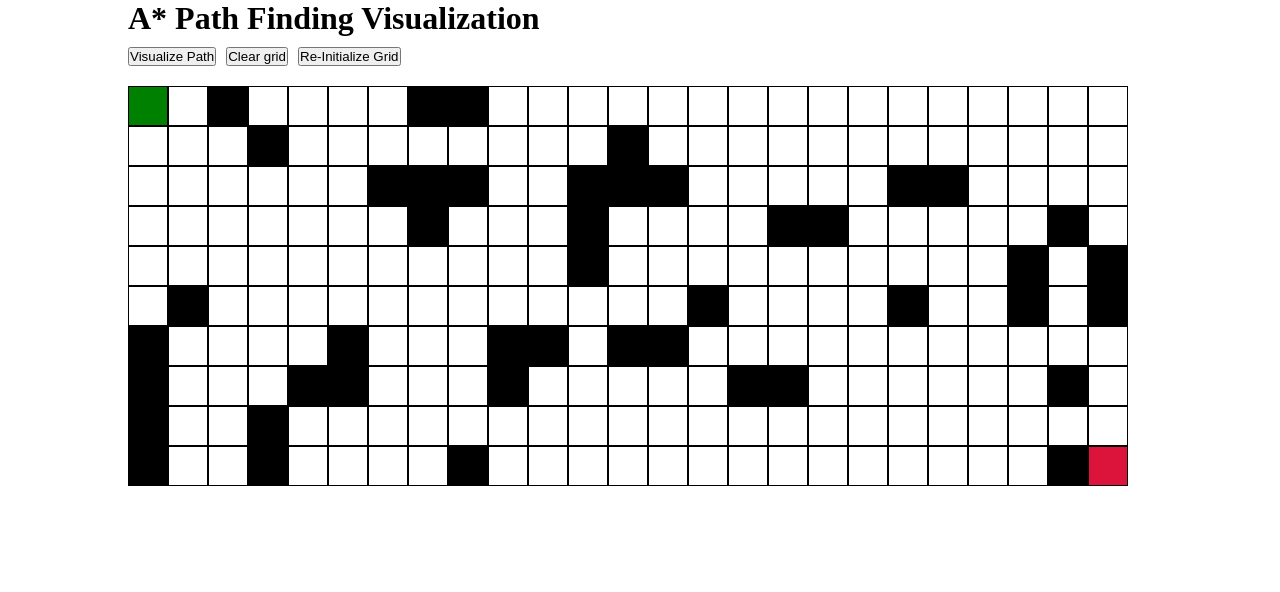
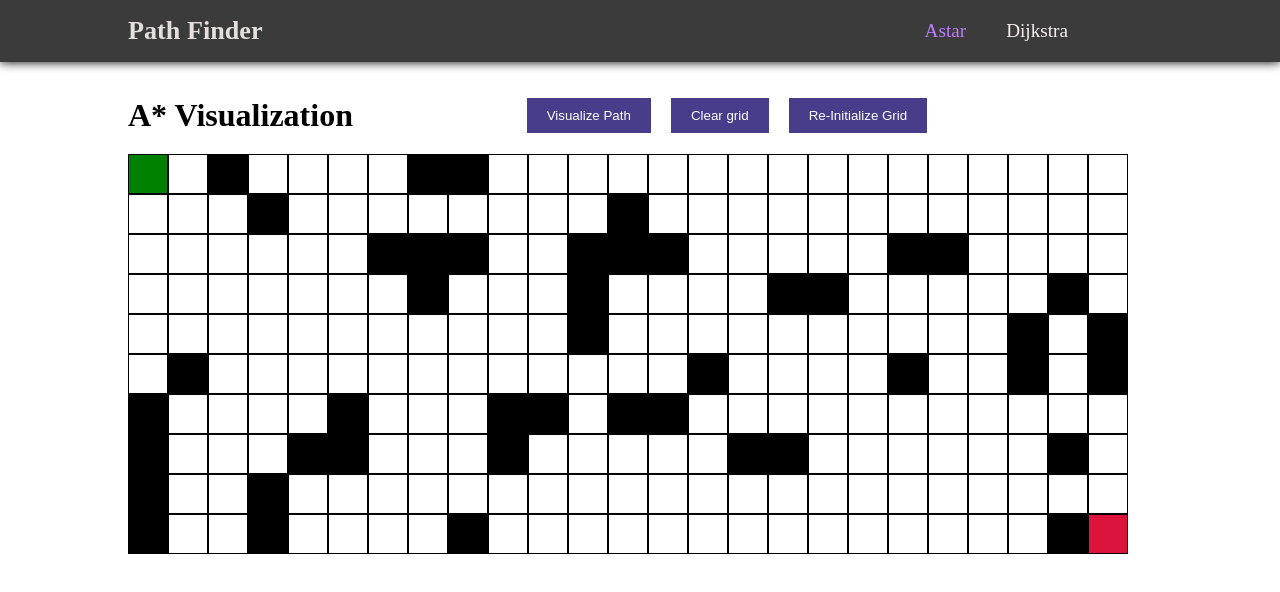
Before and after one commit to anthony-magana/PathFinder, a React (Create React App) app: page / in a window 1280 px wide. Shown: the top 592 px of the page. Built offline with nearby package versions, Linux system fonts and the light colour scheme.

Commit message:
implemented react-router for navigation as well as some styling

```diff
--- a/package.json
+++ b/package.json
@@ -8,6 +8,7 @@
     "@testing-library/user-event": "^12.8.3",
     "react": "^17.0.2",
     "react-dom": "^17.0.2",
+    "react-router-dom": "^5.2.0",
     "react-scripts": "4.0.3",
     "web-vitals": "^1.1.2"
   },
--- a/src/App.js
+++ b/src/App.js
@@ -1,11 +1,24 @@
 import "./App.css";
 import Pathfinder from "./components/Pathfinder";
+import DijkstraVisualizer from "./components/Dijkstra/DijkstraVisualizer";
+import Nav from "./components/Navbar/Nav";
+import { BrowserRouter as Router, Switch, Route, Link } from "react-router-dom";
 
 function App() {
   return (
-    <div className="App">
-      <Pathfinder />
-    </div>
+    <Router>
+      <div className="App">
+        <Nav />
+        <Switch>
+          <Route exact component={Pathfinder} path="/" />
+          <Route exact component={DijkstraVisualizer} path="/dijkstra" />
+          <Route>
+            <h1>Error 404</h1>
+            <Link to="/">Go to home page?</Link>
+          </Route>
+        </Switch>
+      </div>
+    </Router>
   );
 }
 
--- /dev/null
+++ b/src/components/Dijkstra/DijkstraVisualizer.jsx
@@ -0,0 +1,11 @@
+import React from "react";
+
+const DijkstraPathFinder = () => {
+  return (
+    <div>
+      <h1>Dijkstra</h1>
+    </div>
+  );
+};
+
+export default DijkstraPathFinder;
--- /dev/null
+++ b/src/components/Navbar/Nav.jsx
@@ -0,0 +1,39 @@
+import React from "react";
+import { NavLink } from "react-router-dom";
+import styles from "./Nav.module.css";
+
+export default function Nav() {
+  return (
+    <nav className={styles.Nav}>
+      <div className={styles.Nav_container}>
+        <NavLink to="/" className={styles.Nav_brand}>
+          <h3>Path Finder</h3>
+        </NavLink>
+
+        <div className={styles.Nav_right}>
+          <ul className={styles.Nav_item_wrapper}>
+            <li className={styles.Nav_item}>
+              <NavLink
+                activeClassName={styles.selected}
+                className={styles.Nav_link}
+                to="/"
+                exact={true}
+              >
+                Astar
+              </NavLink>
+            </li>
+            <li className={styles.Nav_item}>
+              <NavLink
+                activeClassName={styles.selected}
+                className={styles.Nav_link}
+                to="/dijkstra"
+              >
+                Dijkstra
+              </NavLink>
+            </li>
+          </ul>
+        </div>
+      </div>
+    </nav>
+  );
+}
--- /dev/null
+++ b/src/components/Navbar/Nav.module.css
@@ -0,0 +1,48 @@
+.Nav {
+  margin: 0;
+  padding: 0;
+  box-shadow: 0 0 10px black;
+  background-color: #3b3b3b;
+  margin-bottom: 25px;
+}
+
+.Nav_container {
+  display: flex;
+  align-items: center;
+  justify-content: space-between;
+  flex-direction: row;
+}
+
+.Nav_brand {
+  text-decoration: none;
+  color: rgba(247, 241, 241, 0.9);
+  font-size: 1.4rem;
+  margin-left: 10%;
+  margin-right: 5%;
+}
+
+.Nav_right {
+  font-size: 1.2rem;
+  margin-right: 15%;
+  margin-left: 5%;
+}
+
+.Nav_item_wrapper {
+  list-style: none;
+  display: inline-flex;
+  flex-wrap: wrap;
+  padding: 0;
+}
+
+.Nav_item {
+  margin: 20px;
+}
+
+.Nav_link {
+  text-decoration: none;
+  color: rgba(247, 241, 241);
+}
+
+.selected {
+  color: rgb(190, 125, 255);
+}
--- a/src/components/Pathfinder.css
+++ b/src/components/Pathfinder.css
@@ -7,14 +7,50 @@
   display: flex;
 }
 
+.container {
+  display: flex;
+  justify-content: center;
+  flex-wrap: wrap;
+  align-items: center;
+  max-width: 80%;
+}
+
+.astar-title {
+  margin-top: 10px;
+  margin-right: 20px;
+  margin-bottom: 20px;
+  flex: 1;
+}
+
 .visualize-btn {
   margin-top: 10px;
-  margin-right: 10px;
+  margin-right: 20px;
   margin-bottom: 20px;
+  background: darkslateblue;
+  border: none;
+  padding: 10px 20px;
+  color: white;
+  cursor: pointer;
 }
 
 .clear-grid-btn {
   margin-top: 10px;
-  margin-right: 10px;
+  margin-right: 20px;
   margin-bottom: 20px;
+  background: darkslateblue;
+  border: none;
+  padding: 10px 20px;
+  color: white;
+  cursor: pointer;
 }
+
+.initialize-grid-btn {
+  margin-top: 10px;
+  margin-right: 20px;
+  margin-bottom: 20px;
+  background: darkslateblue;
+  border: none;
+  padding: 10px 20px;
+  color: white;
+  cursor: pointer;
+}
--- a/src/components/Pathfinder.js
+++ b/src/components/Pathfinder.js
@@ -159,7 +159,8 @@ function Pathfinder() {
 
   return (
     <div className="wrapper">
-      <h1>A* Path Finding Visualization</h1>
+      <div className="container">
+        <h1 className="astar-title">A* Visualization</h1>
         <button className="visualize-btn" onClick={visualizePath}>
           Visualize Path
         </button>
@@ -169,6 +170,7 @@ function Pathfinder() {
         <button className="initialize-grid-btn" onClick={reInitialize}>
           Re-Initialize Grid
         </button>
+      </div>
       {gridwithNode}
     </div>
   );
```
Also changed, not shown: src/components/Dijkstra/Dijkstra.js (added), 1 other file (tests, documents, lock files or other folders). Lines whose indentation alone changed are shown as unchanged.
